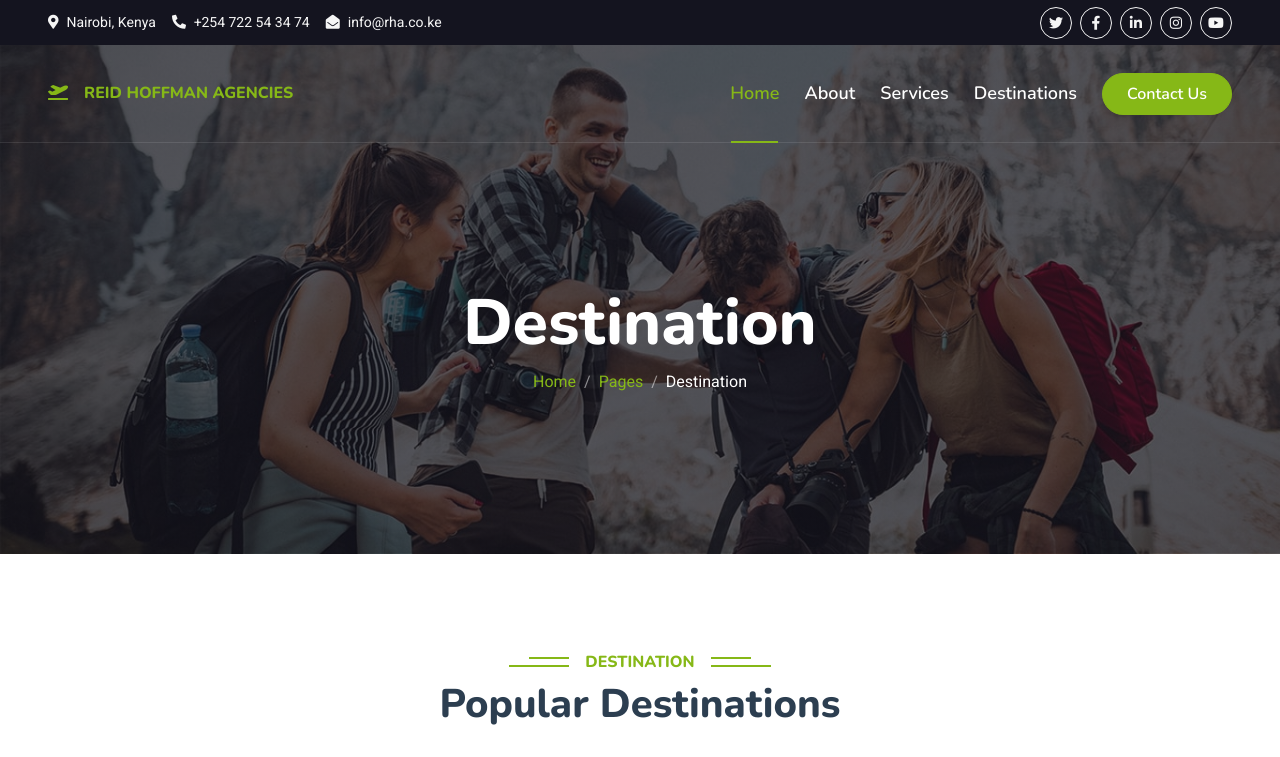
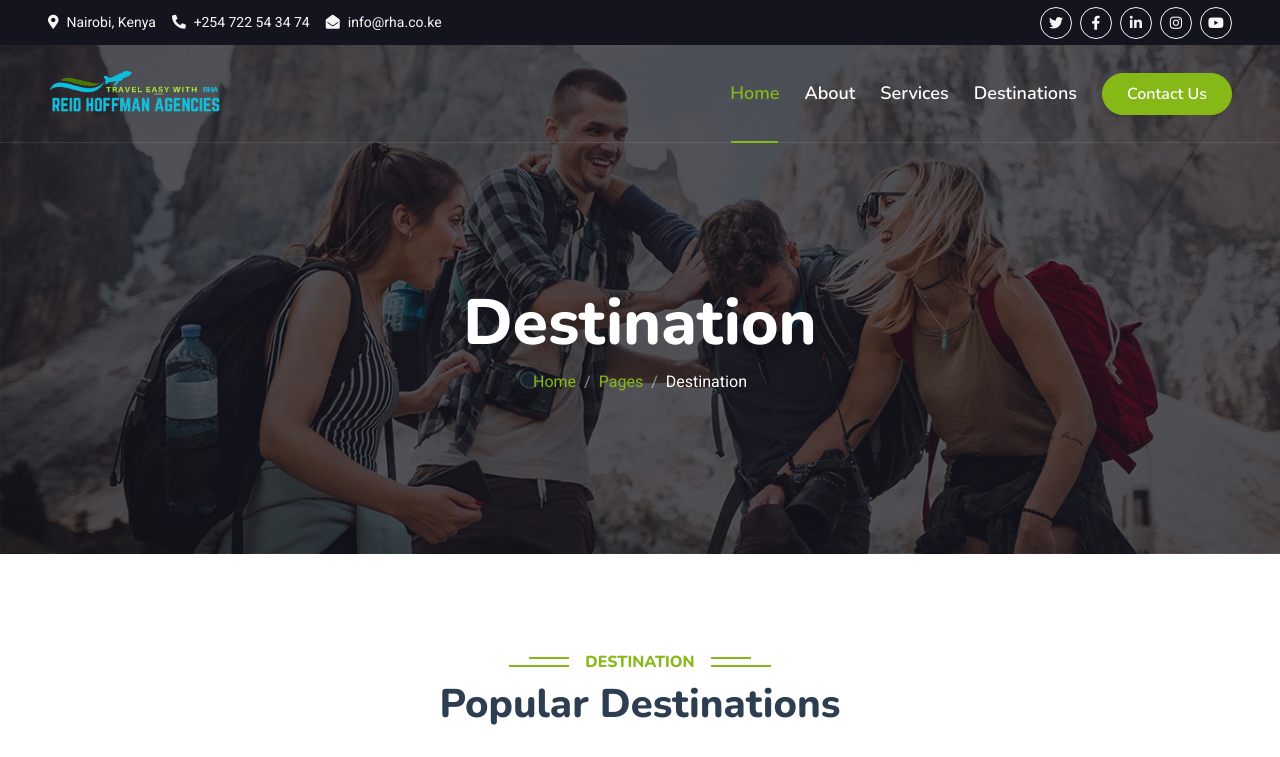
Before and after one commit to alfredmm/reid-hoffman-travel-agency, a plain HTML site: page destination.html in a window 1280 px wide. Shown: the top 757 px of the page. Drawn offline with nearby package versions, Linux system fonts and the light colour scheme.

Commit message:
Update destination.html

```diff
--- a/destination.html
+++ b/destination.html
@@ -69,9 +69,9 @@
     <!-- Navbar & Hero Start -->
     <div class="container-fluid position-relative p-0">
         <nav class="navbar navbar-expand-lg navbar-light px-4 px-lg-5 py-3 py-lg-0">
-            <a href="" class="navbar-brand p-0">
-                <h6 class="text-primary m-0"><i class="fa fa-plane fa-plane-departure me-3"></i>REID HOFFMAN AGENCIES</h6>
-                <!-- <img src="img/logo.png" alt="Logo"> -->
+             <a href="" class="navbar-brand p-0">
+                <!--<h6 class="text-primary m-0"><i class="fa fa-plane fa-plane-departure me-3"></i>REID HOFFMAN AGENCIES</h6>-->
+                <img src="img/new-rha-logo.png" alt="Logo">
             </a>
             <button class="navbar-toggler" type="button" data-bs-toggle="collapse" data-bs-target="#navbarCollapse">
                 <span class="fa fa-bars"></span>
```
